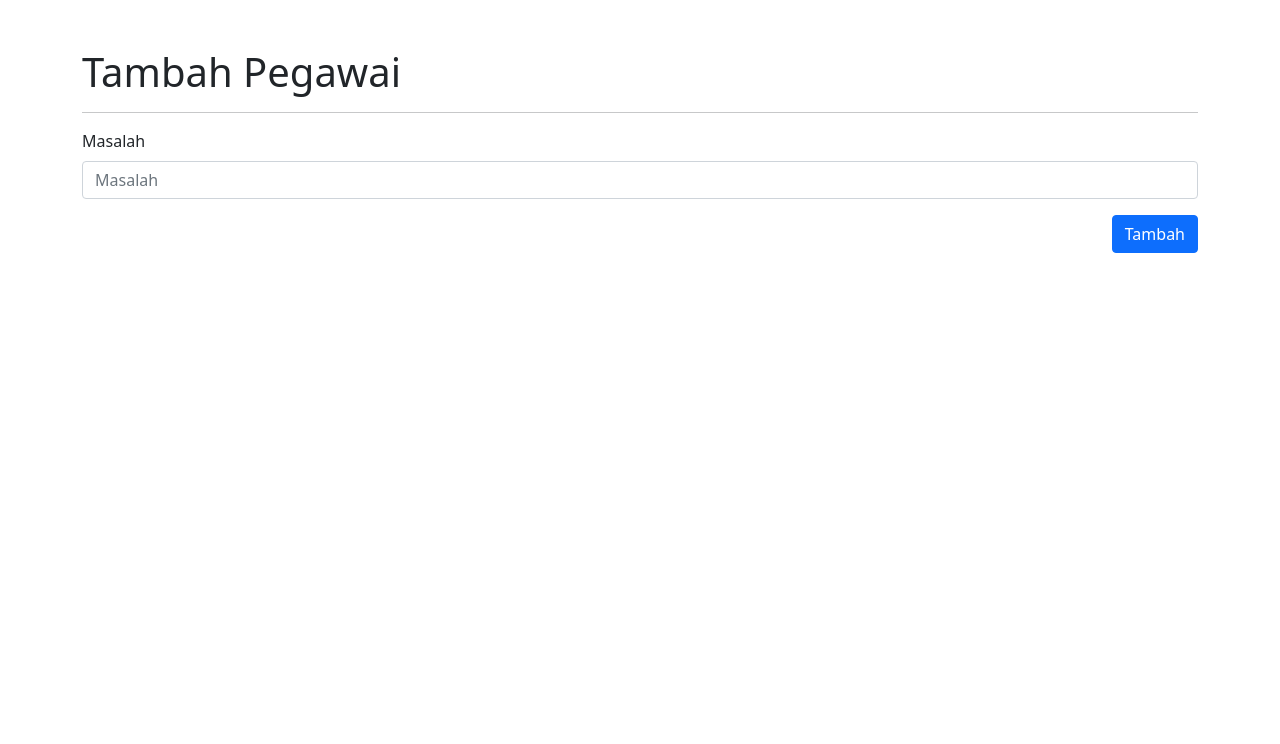
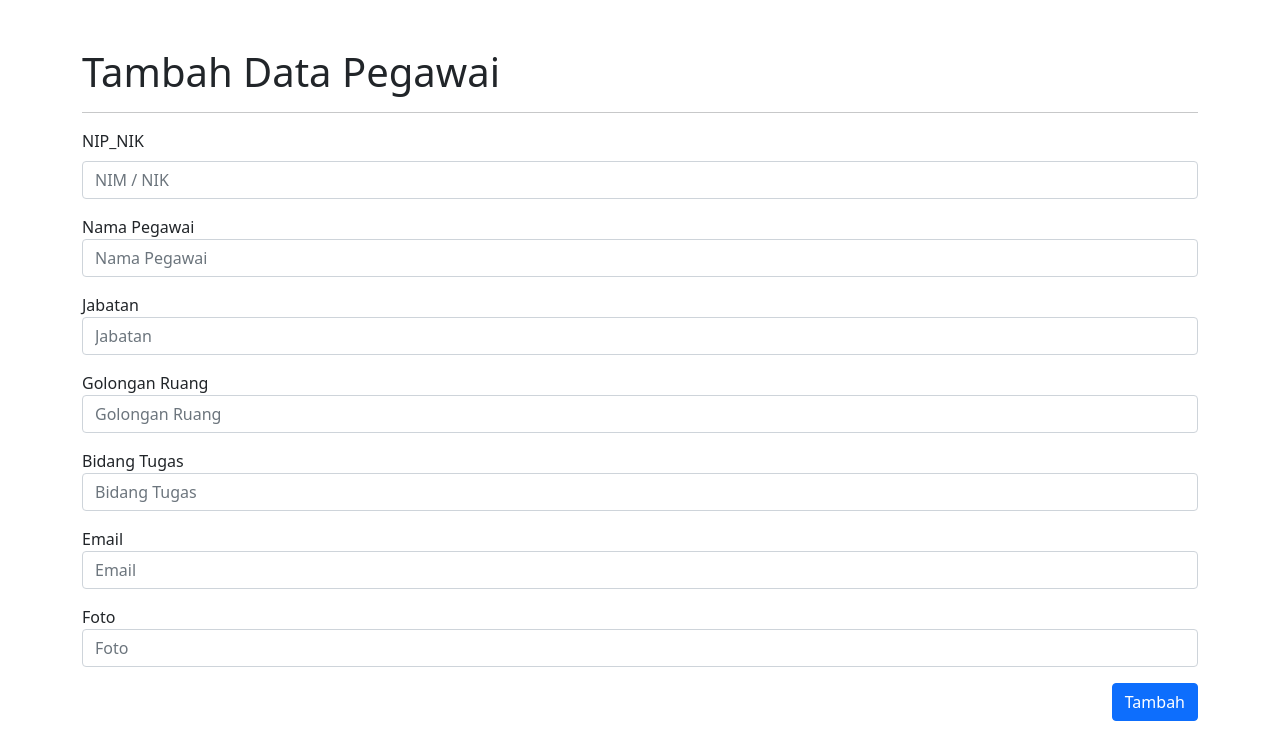
Before and after one commit to rasyhiid/pegawai_report, a PHP site: page /tambah_pegawai.php in a window 1280 px wide. Shown: the part 56-800 px from the top of the page. Run offline with PHP 8.4, Linux system fonts and the light colour scheme; some libraries are stand-ins or nearby versions.

Commit message:
perubahan data tambah pegawai

```diff
--- a/tambah_pegawai.php
+++ b/tambah_pegawai.php
@@ -7,14 +7,13 @@ include 'layout/header.php';
 if (isset($_POST['tambah'])){
     if (create_pegawai($_POST) > 0){
         echo "<script>
-            alert('Data Barang Berhasil Ditambahkan');
+            alert('Data Pegawai Berhasil Ditambahkan');
             document.location.href = 'pegawai.php';
             </script>";
 
     } else{
-
         echo "<script>
-            alert('Data Barang Gagal Ditambahkan');
+            alert('Data Pegawai Gagal Ditambahkan');
             document.location.href = 'pegawai.php';
             </script>";
     }
@@ -23,15 +22,44 @@ if (isset($_POST['tambah'])){
 ?>
 
 <div class="container mt-5">
-    <h1>Tambah Pegawai</h1>
+    <h1>Tambah Data Pegawai</h1>
     <hr>
 
     <form action="" method="post">
         <div class="mb-3">
-            <label for="masalah" class="form-label">Masalah</label>
-            <input type="text" class="form-control" id="masalah" name="masalah" placeholder="Masalah" required>
+            <label for="nip_nik" class="form-label">NIP_NIK</label>
+            <input type="text" class="form-control" id="nip_nik" name="nip_nik" placeholder="NIM / NIK" required>
         </div>
 
+        <div class="mb-3">
+            <label for="nama" class="nama">Nama Pegawai</label>
+            <input type="text" class="form-control" id="nama" name="nama" placeholder="Nama Pegawai" required>
+        </div>
+
+        <div class="mb-3">
+            <label for="jabatan" class="jabatan">Jabatan</label>
+            <input type="text" class="form-control" id="jabatan" name="jabatan" placeholder="Jabatan" required>
+        </div>
+
+        <div class="mb-3">
+            <label for="gol_ruang" class="gol_ruang">Golongan Ruang</label>
+            <input type="text" class="form-control" id="gol_ruang" name="gol_ruang" placeholder="Golongan Ruang" required>
+        </div>
+
+        <div class="mb-3">
+            <label for="bid_tugas" class="bid_tugas">Bidang Tugas</label>
+            <input type="text" class="form-control" id="bid_tugas" name="bid_tugas" placeholder="Bidang Tugas" required>
+        </div>
+
+        <div class="mb-3">
+            <label for="email" class="email">Email</label>
+            <input type="text" class="form-control" id="email" name="email" placeholder="Email" required>
+        </div>
+
+        <div class="mb-3">
+            <label for="foto" class="foto">Foto</label>
+            <input type="text" class="form-control" id="foto" name="foto" placeholder="Foto" required>
+        </div>
         <button type="submit" name="tambah" class="btn btn-primary" style="float:right">Tambah</button>
     </form>
 
```
